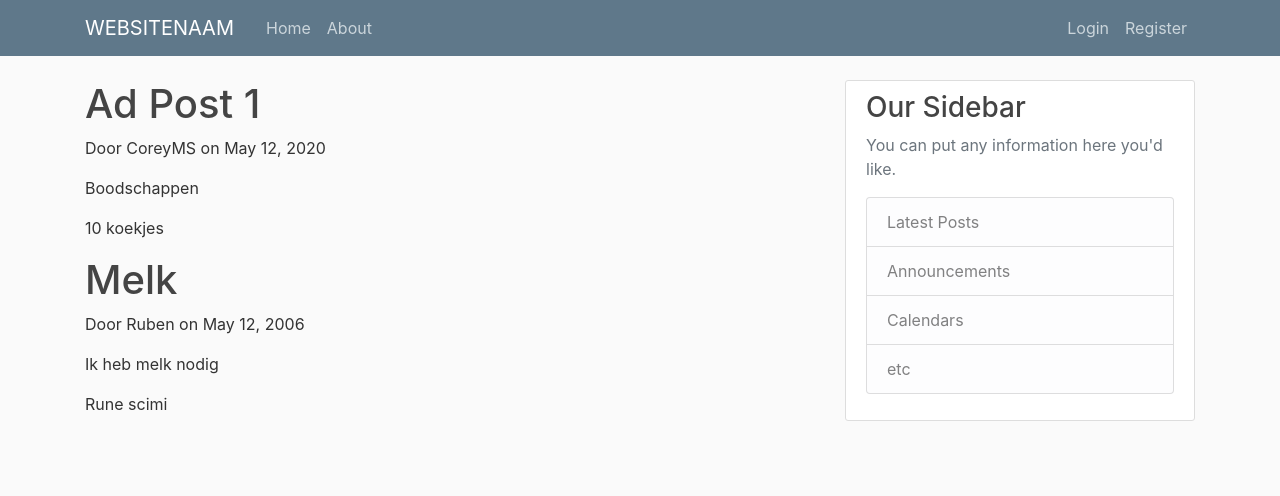
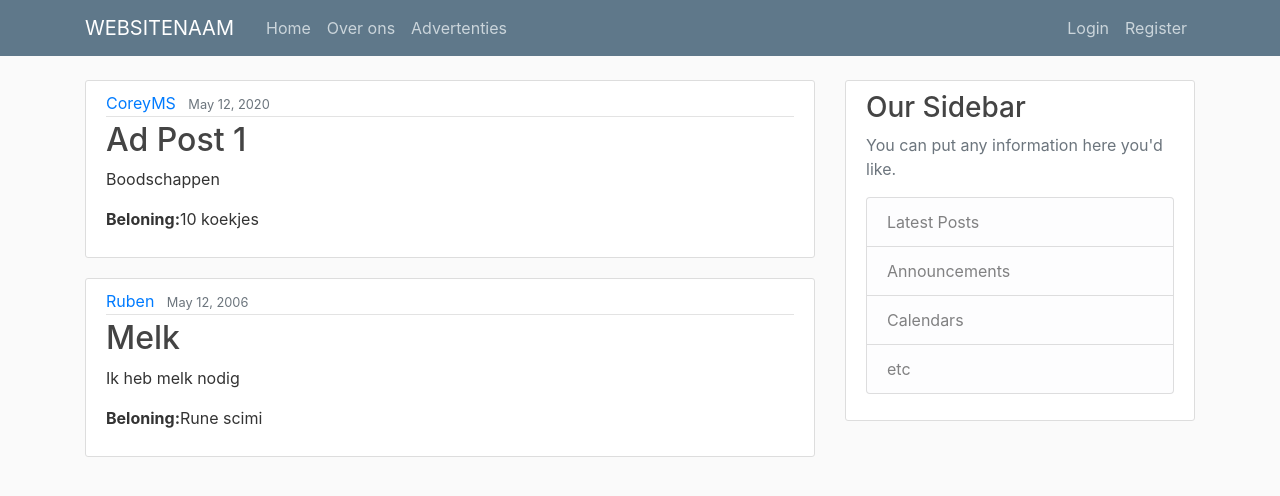
Before and after one commit to Ruben-wiel/s4d_project, a Django app: page /posts/ in a window 1280 px wide. Shown: the top 496 px of the page. Run offline with Django 3.2, Linux system fonts and the light colour scheme; some libraries are stand-ins or nearby versions.

Commit message:
Linkjes, code verbeteringen, menubar

```diff
--- a/s4d_webapp/website/templates/website/base.html
+++ b/s4d_webapp/website/templates/website/base.html
@@ -22,18 +22,19 @@
     <header class="site-header">
         <nav class="navbar navbar-expand-md navbar-dark bg-steel fixed-top">
           <div class="container">
-            <a class="navbar-brand mr-4" href="/">WEBSITENAAM</a>
+            <a class="navbar-brand mr-4" href="{% url 'web-home' %}">WEBSITENAAM</a>
             <button class="navbar-toggler" type="button" data-toggle="collapse" data-target="#navbarToggle" aria-controls="navbarToggle" aria-expanded="false" aria-label="Toggle navigation">
             <span class="navbar-toggler-icon"></span>
             </button>
             <div class="collapse navbar-collapse" id="navbarToggle">
               <div class="navbar-nav mr-auto">
-                <a class="nav-item nav-link" href="/">Home</a>
-                <a class="nav-item nav-link" href="/about">About</a>
+                <a class="nav-item nav-link" href="{% url 'web-home' %}">Home</a>
+                <a class="nav-item nav-link" href="{% url 'web-about' %}">Over ons</a>
+                <a class="nav-item nav-link" href="{% url 'web-posts' %}">Advertenties</a>
               </div>
               <!-- Navbar Right Side -->
               <div class="navbar-nav">
-                <a class="nav-item nav-link" href="#">Login</a>
+                <a class="nav-item nav-link" href="{% url 'web-account' %}">Login</a>
                 <a class="nav-item nav-link" href="#">Register</a>
               </div>
             </div>
--- a/s4d_webapp/website/templates/website/posts.html
+++ b/s4d_webapp/website/templates/website/posts.html
@@ -1,9 +1,17 @@
 {% extends "website/base.html" %}
 {% block content %}
     {% for post in adposts %}
-        <h1>{{ post.title }}</h1>
-        <p>Door {{ post.author }} on {{ post.date_posted }}</p>
-        <p>{{ post.content }}</p>
-        <p>{{ post.reward }}</p>
+    <article class="media content-section">
+        <div class="media-body">
+          <div class="article-metadata">
+            <a class="mr-2" href="#">{{ post.author }}</a>
+            <small class="text-muted">{{ post.date_posted }}</small>
+          </div>
+          <h2><a class="article-title" href="#">{{ post.title }}</a></h2>
+          <p class="article-content">{{ post.content }}</p>
+          <!-- REWARD OPMAAK -->
+          <p class="article-reward"><b>Beloning:</b>{{ post.reward }}</p>
+        </div>
+      </article>
     {% endfor %}
 {% endblock content %}
```
